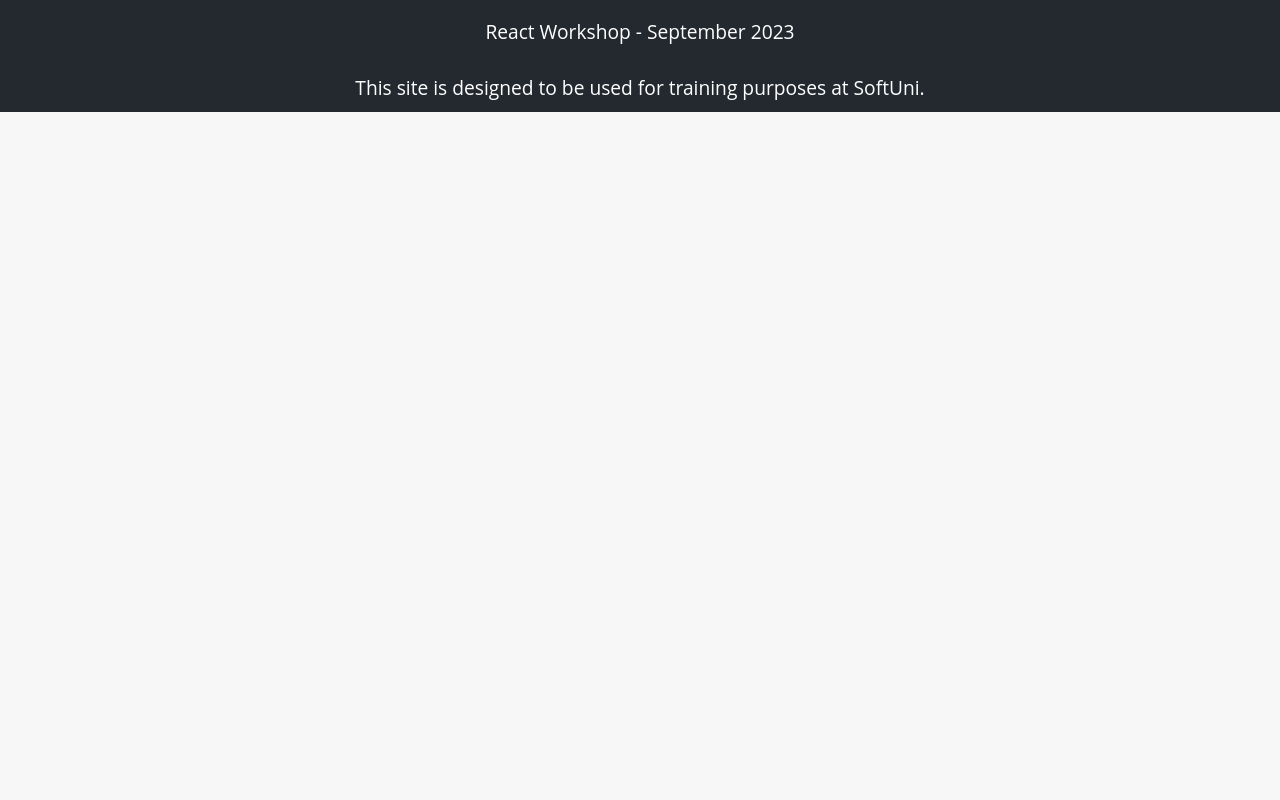
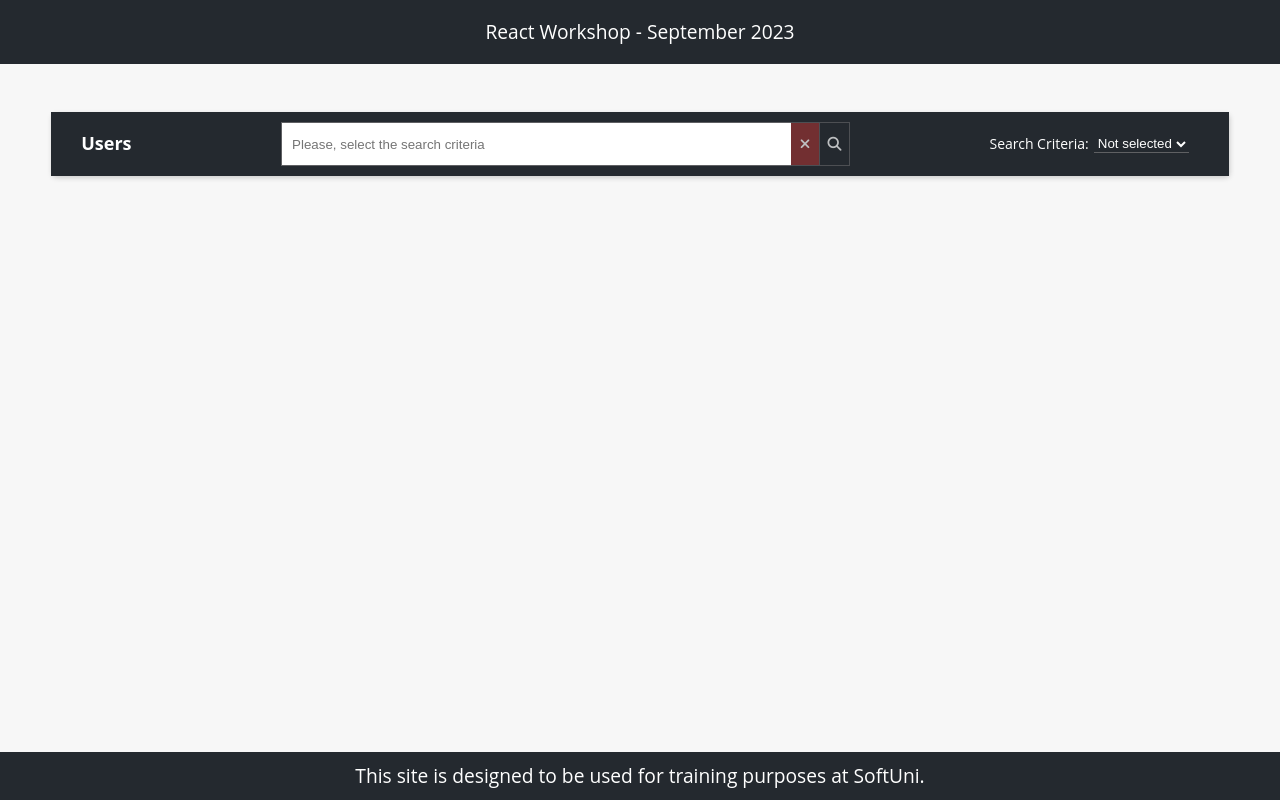
Before and after one commit to yopopova/ReactJS_SoftUni, a React (Vite) app in the folder user-list/: page / in a window 1280 px wide. Built offline with nearby package versions, Linux system fonts and the light colour scheme.

Commit message:
Create and set search component up.

```diff
--- a/user-list/index.html
+++ b/user-list/index.html
@@ -1,13 +1,17 @@
 <!doctype html>
 <html lang="en">
-  <head>
+
+<head>
     <meta charset="UTF-8" />
     <link rel="icon" type="image/svg+xml" href="/vite.svg" />
     <meta name="viewport" content="width=device-width, initial-scale=1.0" />
+    <script src="https://kit.fontawesome.com/3b7d954735.js" crossorigin="anonymous"></script>
     <title>User List</title>
-  </head>
-  <body>
+</head>
+
+<body>
     <div id="root"></div>
     <script type="module" src="/src/main.jsx"></script>
-  </body>
+</body>
+
 </html>
--- a/user-list/src/App.jsx
+++ b/user-list/src/App.jsx
@@ -1,5 +1,6 @@
 import Header from './components/Header';
 import Footer from './components/Footer';
+import UserList from './components/UserList';
 import './styles.css'
 
 function App() {
@@ -8,6 +9,10 @@ function App() {
     <div>
       <Header />
 
+      <main className="main">
+        <UserList />
+      </main>
+
       <Footer />
     </div>
   );
--- /dev/null
+++ b/user-list/src/components/Search.jsx
@@ -0,0 +1,40 @@
+const Search = () => {
+    return (
+        <form className="search-form">
+        <h2>
+          <svg aria-hidden="true" focusable="false" data-prefix="fas" data-icon="user"
+            className="svg-inline--fa fa-user SearchBar_icon__cXpTg" role="img" xmlns="http://www.w3.org/2000/svg"
+            viewBox="0 0 448 512">
+            <path fill="currentColor"
+              d="M224 256c70.7 0 128-57.31 128-128s-57.3-128-128-128C153.3 0 96 57.31 96 128S153.3 256 224 256zM274.7 304H173.3C77.61 304 0 381.6 0 477.3c0 19.14 15.52 34.67 34.66 34.67h378.7C432.5 512 448 496.5 448 477.3C448 381.6 370.4 304 274.7 304z">
+            </path>
+          </svg>
+          <span>Users</span>
+        </h2>
+        <div className="search-input-container">
+          <input type="text" placeholder="Please, select the search criteria" name="search" />
+          {/* <!-- Show the clear button only if input field length !== 0 --> */}
+          <button className="btn close-btn">
+            <i className="fa-solid fa-xmark"></i>
+          </button>
+
+          <button className="btn" title="Please, select the search criteria">
+            <i className="fa-solid fa-magnifying-glass"></i>
+          </button>
+        </div>
+
+        <div className="filter">
+          <span>Search Criteria:</span>
+          <select name="criteria" className="criteria">
+            <option value="">Not selected</option>
+            <option value="">First Name</option>
+            <option value="">Last Name</option>
+            <option value="">Email</option>
+            <option value="">Phone</option>
+          </select>
+        </div>
+      </form>
+    )
+}
+
+export default Search;
--- /dev/null
+++ b/user-list/src/components/UserList.jsx
@@ -0,0 +1,11 @@
+import Search from "./Search";
+
+const UserList = () => {
+    return (
+        <section className="card users-container">
+            <Search />
+        </section>
+    );
+}
+
+export default UserList;
```
Also changed, not shown: user-list/index_template.html (+1 -41 lines).
